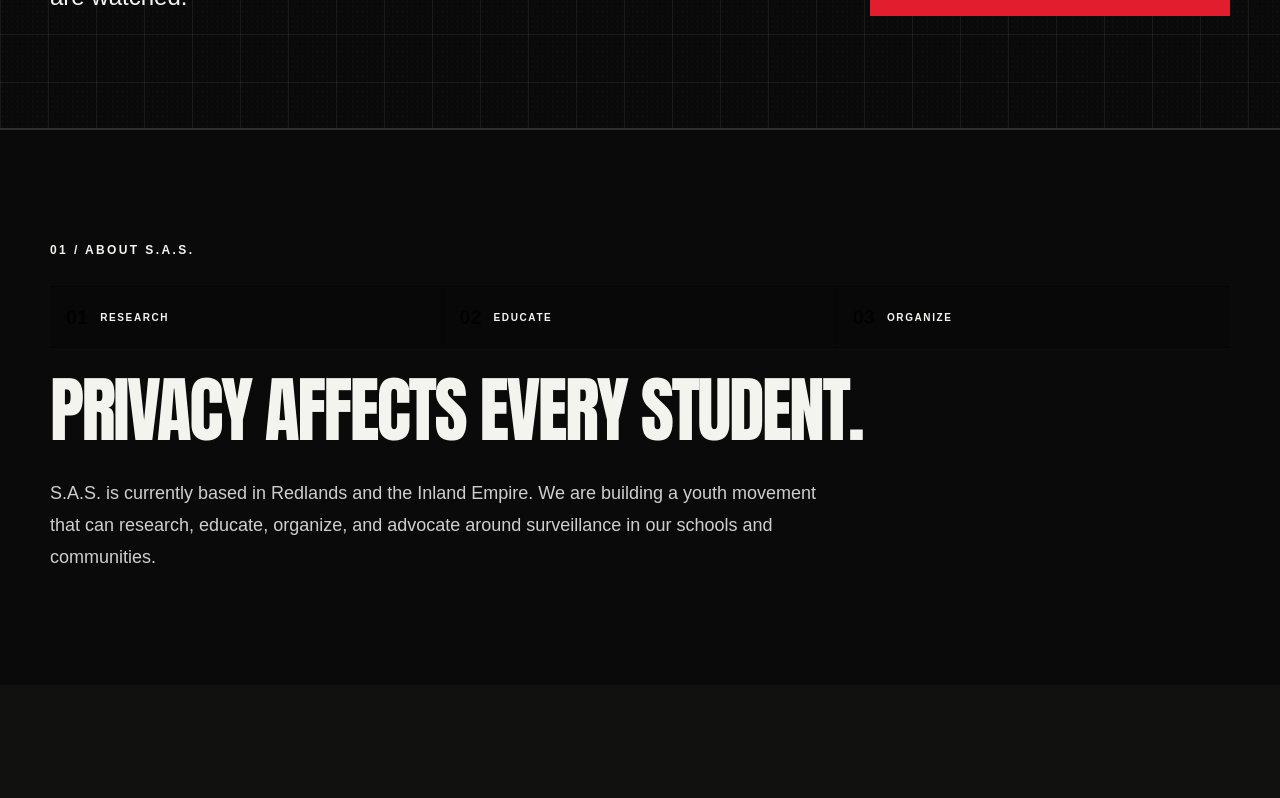
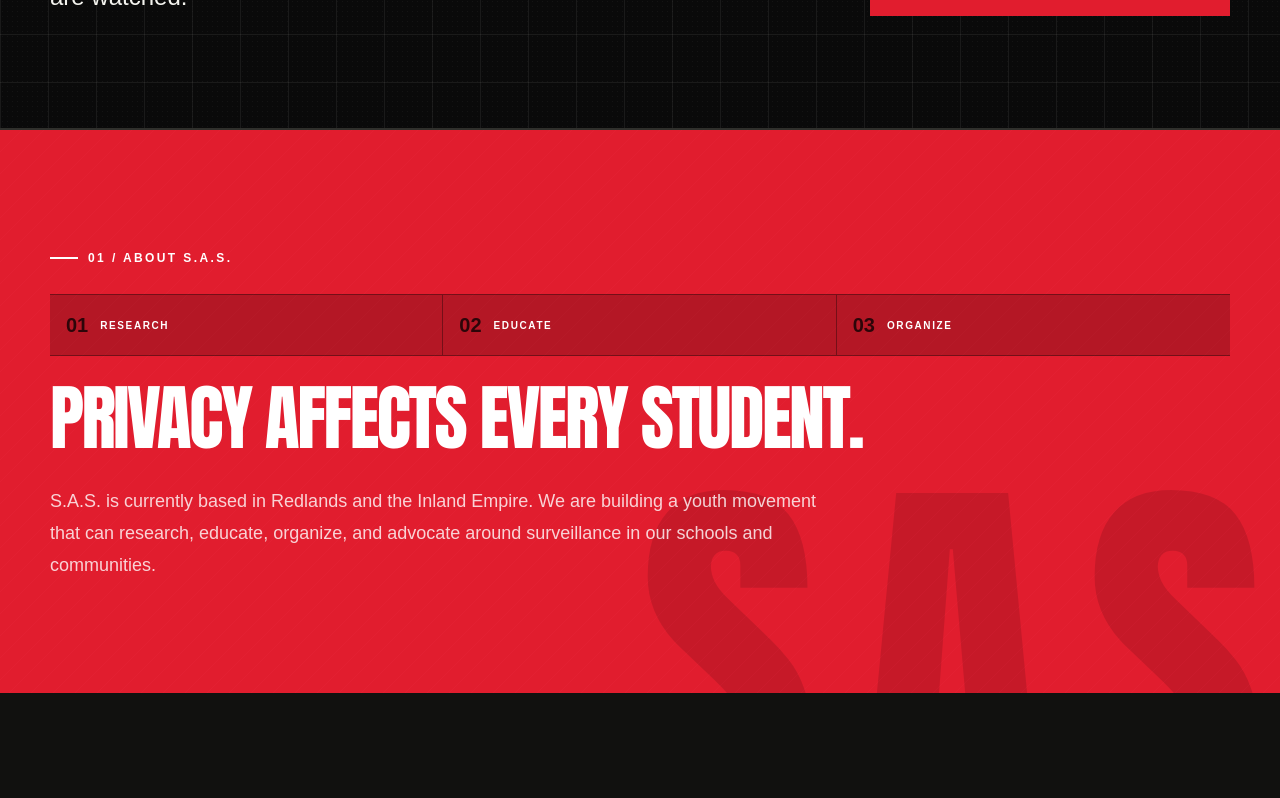
Before and after one commit to Nitsud777-Netzud/SAS, a Next.js app: page / in a window 1280 px wide. Shown: the part 800-1598 px from the top of the page. Built offline with nearby package versions, Linux system fonts and the light colour scheme.

Commit message:
Polish S.A.S. layout, scrollbar, and hidden watcher easter egg

```diff
--- a/app/globals.css
+++ b/app/globals.css
@@ -5,118 +5,72 @@
   --paper: #0a0a0a;
   --panel: #11110f;
   --accent: #e11d2e;
+  --accent-dark: #b81423;
   --muted: #a2a29b;
   --line: #30302c;
   color-scheme: dark;
 }
 
 * { box-sizing: border-box; }
-html { scroll-behavior: smooth; background: var(--paper); }
-body {
-  margin: 0;
-  background: var(--paper);
-  color: var(--ink);
-  font-family: Arial, Helvetica, sans-serif;
-  overflow-x: hidden;
-}
+html { scroll-behavior: smooth; background: var(--paper); scrollbar-width: thin; scrollbar-color: var(--accent) #0a0a0a; }
+html::-webkit-scrollbar { width: 10px; }
+html::-webkit-scrollbar-track { background: #0a0a0a; border-left: 1px solid #252522; }
+html::-webkit-scrollbar-thumb { background: var(--accent); border: 2px solid #0a0a0a; border-radius: 0; }
+html::-webkit-scrollbar-thumb:hover { background: #f4f4ef; }
+body { margin: 0; background: var(--paper); color: var(--ink); font-family: Arial, Helvetica, sans-serif; overflow-x: hidden; }
 a { color: inherit; text-decoration: none; }
 ::selection { background: var(--accent); color: #fff; }
-
 .display { font-family: Impact, Haettenschweiler, "Arial Narrow Bold", sans-serif; letter-spacing: -0.035em; }
 .container { width: min(1180px, calc(100% - 40px)); margin: 0 auto; }
 
-.grid-bg {
-  position: relative;
-  isolation: isolate;
-  overflow: hidden;
-  background-color: var(--paper);
-  background-image: linear-gradient(to right, rgba(244,244,239,.07) 1px, transparent 1px), linear-gradient(to bottom, rgba(244,244,239,.07) 1px, transparent 1px);
-  background-size: 48px 48px;
-}
-.grid-bg::after {
-  content: "";
-  position: absolute;
-  inset: 0;
-  pointer-events: none;
-  z-index: -1;
-  opacity: .2;
-  background-image: radial-gradient(rgba(255,255,255,.18) .6px, transparent .6px);
-  background-size: 5px 5px;
-  mix-blend-mode: screen;
-}
-
+.grid-bg { position: relative; isolation: isolate; overflow: hidden; background-color: var(--paper); background-image: linear-gradient(to right, rgba(244,244,239,.07) 1px, transparent 1px), linear-gradient(to bottom, rgba(244,244,239,.07) 1px, transparent 1px); background-size: 48px 48px; }
+.grid-bg::after { content: ""; position: absolute; inset: 0; pointer-events: none; z-index: -1; opacity: .2; background-image: radial-gradient(rgba(255,255,255,.18) .6px, transparent .6px); background-size: 5px 5px; mix-blend-mode: screen; }
 .marquee { border-block: 2px solid #0a0a0a; overflow: hidden; white-space: nowrap; background: var(--accent); color: #fff; }
 .marquee-track { display: flex; width: max-content; animation: marquee 22s linear infinite; }
 .marquee span { display: inline-block; padding: 9px 40px 9px 0; font-weight: 900; letter-spacing: .12em; font-size: 12px; }
 
+.about-section { position: relative; isolation: isolate; overflow: hidden; background: var(--accent); color: #fff; }
+.about-section::before { content: "S.A.S."; position: absolute; right: -2vw; bottom: -8vw; z-index: -1; font-family: Impact, Haettenschweiler, "Arial Narrow Bold", sans-serif; font-size: clamp(13rem, 30vw, 32rem); line-height: .7; letter-spacing: -.06em; color: rgba(0,0,0,.12); pointer-events: none; }
+.about-section::after { content: ""; position: absolute; inset: 0; z-index: -1; pointer-events: none; opacity: .16; background-image: linear-gradient(135deg, transparent 0 48%, rgba(255,255,255,.5) 49% 50%, transparent 51% 100%); background-size: 22px 22px; mix-blend-mode: overlay; }
+.section-kicker { position: relative; display: inline-flex; align-items: center; gap: 10px; }
+.section-kicker::before { content: ""; width: 28px; height: 2px; background: currentColor; }
+
 .eye-field { position: absolute; inset: 0; pointer-events: none; z-index: 0; }
-.eye {
-  position: absolute;
-  width: clamp(72px, 8vw, 118px);
-  aspect-ratio: 120 / 72;
-  opacity: 0;
-  transform: translate(-50%, -50%) scale(.2) rotate(var(--rotate));
-  animation: eye-cycle 12s ease-in-out infinite;
-  animation-delay: var(--delay);
-}
-.eye-svg {
-  display: block;
-  width: 100%;
-  height: 100%;
-  overflow: visible;
-  transform-origin: center;
-  animation: eye-blink 12s ease-in-out infinite;
-  animation-delay: var(--delay);
-}
-.eye-outline {
-  fill: rgba(244,244,239,.025);
-  stroke: rgba(244,244,239,.95);
-  stroke-width: 5;
-  stroke-linecap: round;
-  stroke-linejoin: round;
-}
-.eye-iris {
-  fill: var(--accent);
-  stroke: rgba(244,244,239,.9);
-  stroke-width: 3;
-}
+.eye { position: absolute; width: clamp(72px, 8vw, 118px); aspect-ratio: 120 / 72; opacity: 0; transform: translate(-50%, -50%) scale(.2) rotate(var(--rotate)); animation: eye-cycle 12s ease-in-out infinite; animation-delay: var(--delay); }
+.eye-svg { display: block; width: 100%; height: 100%; overflow: visible; transform-origin: center; animation: eye-blink 12s ease-in-out infinite; animation-delay: var(--delay); }
+.eye-outline { fill: rgba(244,244,239,.025); stroke: rgba(244,244,239,.95); stroke-width: 5; stroke-linecap: round; stroke-linejoin: round; }
+.eye-iris { fill: var(--accent); stroke: rgba(244,244,239,.9); stroke-width: 3; }
 .eye-pupil { fill: #0a0a0a; }
-.eye-lash {
-  fill: none;
-  stroke: rgba(244,244,239,.85);
-  stroke-width: 4;
-  stroke-linecap: round;
-}
+.eye-lash { fill: none; stroke: rgba(244,244,239,.85); stroke-width: 4; stroke-linecap: round; }
 
 .issue-card { position: relative; overflow: hidden; }
 .issue-card::before { content: ""; position: absolute; left: 0; top: 0; bottom: 0; width: 3px; background: var(--accent); transform: scaleY(0); transform-origin: top; transition: transform .3s ease; }
 .issue-card:hover::before { transform: scaleY(1); }
 .issue-card:hover .issue-arrow { transform: translate(4px, -4px); }
 .issue-arrow { transition: transform .25s ease; }
-
 .hero-word { text-shadow: 0 0 50px rgba(225,29,46,.06); position: relative; z-index: 1; }
 .hero-copy { position: relative; z-index: 1; }
 
+.watch-button { cursor: pointer; }
+.watcher-overlay { position: fixed; inset: 0; z-index: 100; display: grid; place-items: center; padding: 24px; background: rgba(0,0,0,.78); backdrop-filter: blur(5px); animation: overlay-in .18s ease-out; }
+.watcher-overlay > div { width: min(520px, 100%); animation: watcher-pop .35s cubic-bezier(.16,1,.3,1); }
+.watcher-popup { position: relative; min-height: 300px; overflow: hidden; border: 2px solid var(--accent); background: #080808; box-shadow: 14px 14px 0 var(--accent); }
+.watcher-scan { position: absolute; inset: 0; background: repeating-linear-gradient(to bottom, transparent 0 11px, rgba(225,29,46,.14) 12px 13px); animation: scan 2.8s linear infinite; pointer-events: none; }
+.watcher-face { position: absolute; left: 50%; top: 43%; width: 96px; height: 112px; transform: translate(-50%,-50%); border: 5px solid #f4f4ef; border-radius: 48% 48% 44% 44%; background: #161616; }
+.watcher-eyes::before { content: ""; position: absolute; left: 22px; top: 38px; width: 12px; height: 12px; border-radius: 50%; background: var(--accent); box-shadow: 35px 0 0 var(--accent); }
+.watcher-eyes::after { content: ""; position: absolute; left: 29px; bottom: 19px; width: 28px; height: 10px; border-bottom: 4px solid #f4f4ef; border-radius: 50%; }
+.watcher-sign { position: absolute; left: 50%; bottom: 20px; transform: translateX(-50%) rotate(-2deg); padding: 8px 18px; background: #f4f4ef; color: #090909; font-family: Impact, Haettenschweiler, "Arial Narrow Bold", sans-serif; font-size: 27px; letter-spacing: -.02em; box-shadow: 7px 7px 0 var(--accent); white-space: nowrap; }
+.watcher-meta { position: absolute; left: 12px; top: 10px; z-index: 2; font-size: 9px; font-weight: 900; letter-spacing: .15em; color: var(--accent); }
+
+.final-cta { position: relative; overflow: hidden; background: var(--accent); color: #fff; }
+.final-cta::after { content: "NO CONSENT / NO SILENCE"; position: absolute; right: -30px; bottom: 10px; font-size: clamp(2rem, 7vw, 7rem); font-weight: 900; letter-spacing: -.05em; white-space: nowrap; opacity: .1; transform: rotate(-4deg); pointer-events: none; }
+
 @keyframes marquee { to { transform: translateX(-50%); } }
-@keyframes eye-cycle {
-  0%, 8%, 100% { opacity: 0; transform: translate(-50%, -50%) scale(.2) rotate(var(--rotate)); }
-  14%, 30% { opacity: .9; transform: translate(-50%, -50%) scale(1) rotate(var(--rotate)); }
-  34%, 40% { opacity: .9; transform: translate(-50%, -50%) scale(1) rotate(var(--rotate)); }
-  46%, 55% { opacity: 0; transform: translate(-50%, -50%) scale(.2) rotate(var(--rotate)); }
-}
-@keyframes eye-blink {
-  0%, 28%, 36%, 100% { transform: scaleY(1); }
-  31%, 33% { transform: scaleY(.07); }
-}
+@keyframes eye-cycle { 0%, 8%, 100% { opacity: 0; transform: translate(-50%, -50%) scale(.2) rotate(var(--rotate)); } 14%, 30% { opacity: .9; transform: translate(-50%, -50%) scale(1) rotate(var(--rotate)); } 34%, 40% { opacity: .9; transform: translate(-50%, -50%) scale(1) rotate(var(--rotate)); } 46%, 55% { opacity: 0; transform: translate(-50%, -50%) scale(.2) rotate(var(--rotate)); } }
+@keyframes eye-blink { 0%, 28%, 36%, 100% { transform: scaleY(1); } 31%, 33% { transform: scaleY(.07); } }
+@keyframes scan { from { transform: translateY(-20%); } to { transform: translateY(20%); } }
+@keyframes overlay-in { from { opacity: 0; } to { opacity: 1; } }
+@keyframes watcher-pop { from { opacity: 0; transform: scale(.82) rotate(-2deg); } to { opacity: 1; transform: scale(1) rotate(0); } }
 
-@media (prefers-reduced-motion: reduce) {
-  html { scroll-behavior: auto; }
-  .marquee-track, .eye, .eye-svg { animation: none; }
-  .eye { opacity: .7; transform: translate(-50%, -50%) scale(1) rotate(var(--rotate)); }
-}
-
-@media (max-width: 700px) {
-  .container { width: min(100% - 28px, 1180px); }
-  .grid-bg { background-size: 32px 32px; }
-  .eye { width: 58px; }
-}
+@media (prefers-reduced-motion: reduce) { html { scroll-behavior: auto; } .marquee-track, .eye, .eye-svg, .watcher-scan { animation: none; } .eye { opacity: .7; transform: translate(-50%, -50%) scale(1) rotate(var(--rotate)); } }
+@media (max-width: 700px) { .container { width: min(100% - 28px, 1180px); } .grid-bg { background-size: 32px 32px; } .eye { width: 58px; } .watcher-overlay { padding: 16px; } .watcher-popup { box-shadow: 8px 8px 0 var(--accent); } }
```
